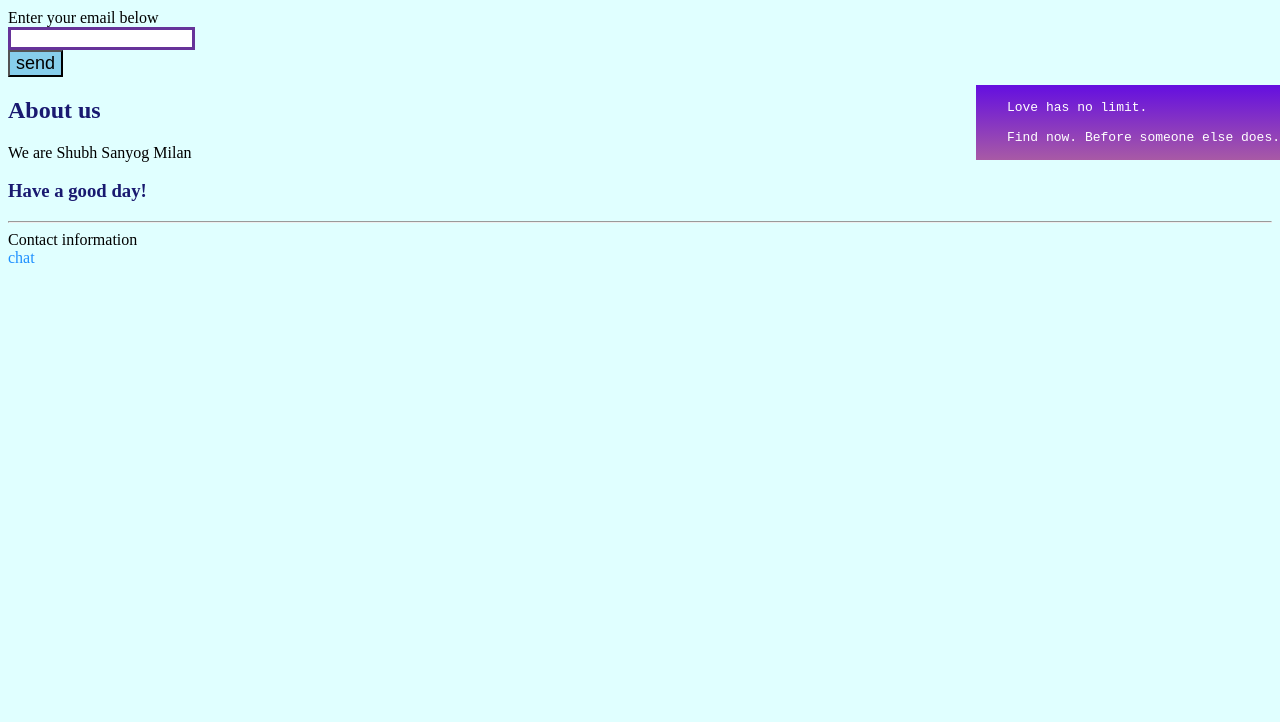
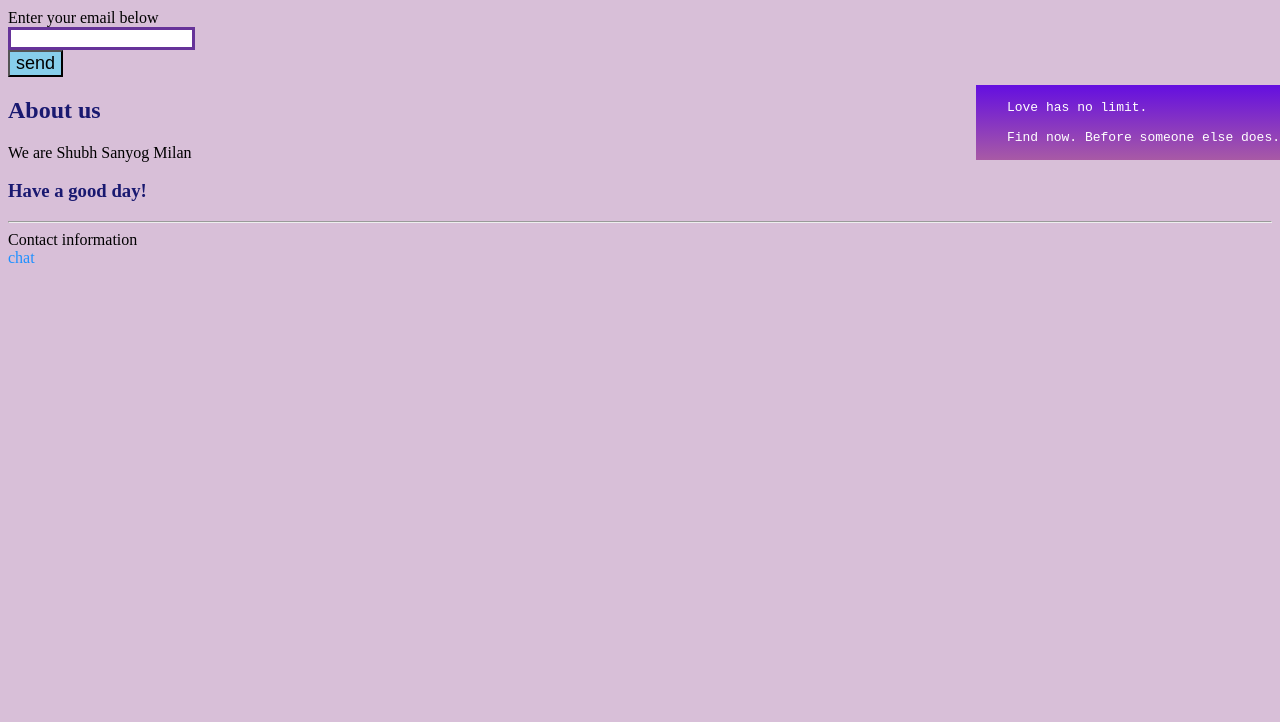
Before and after one commit to my-coding-tasks/Dating_App_Simulation, a plain HTML site: page index.html in a window 1280 px wide. Shown: the part 78-800 px from the top of the page. Drawn offline with Linux system fonts and the light colour scheme.

Commit message:
Update index.html

```diff
--- a/index.html
+++ b/index.html
@@ -5,7 +5,7 @@
         <title>Shubh Sanyog Milan</title>
         <style>
             body {
-                background-color: lightcyan;
+                background-color: thistle;
                 font-family: "Times New Roman", Times, serif;
             }
             pre {
```
